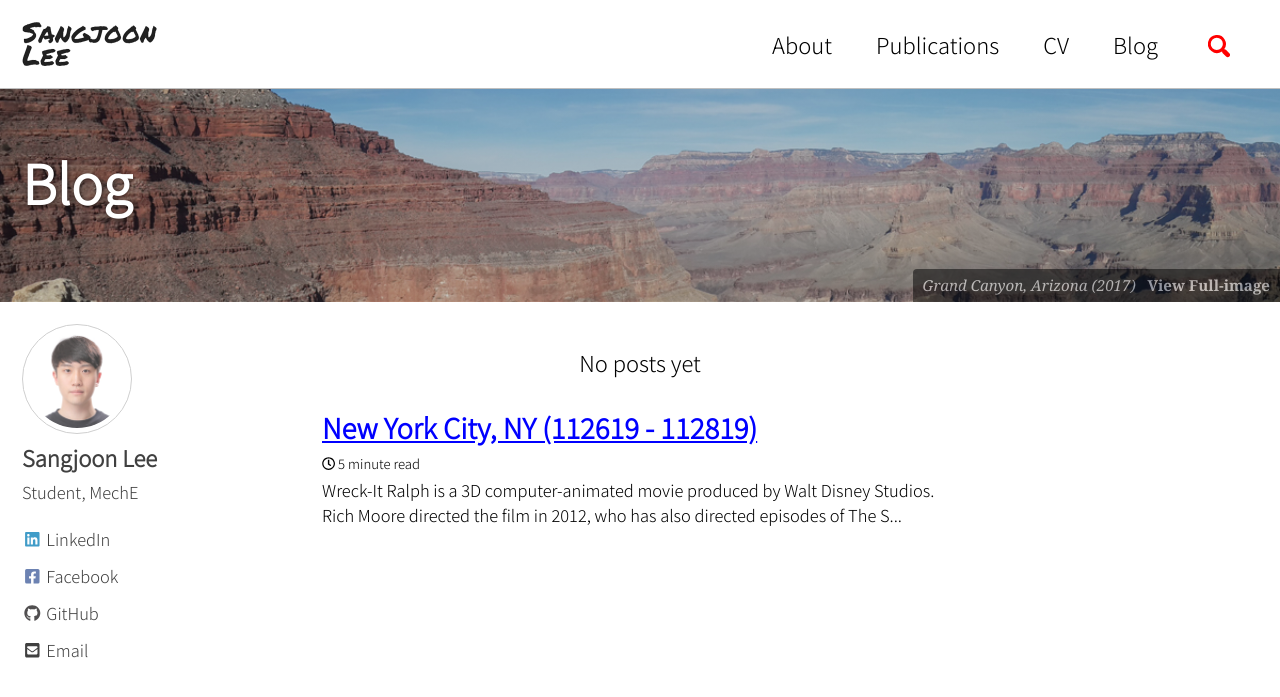
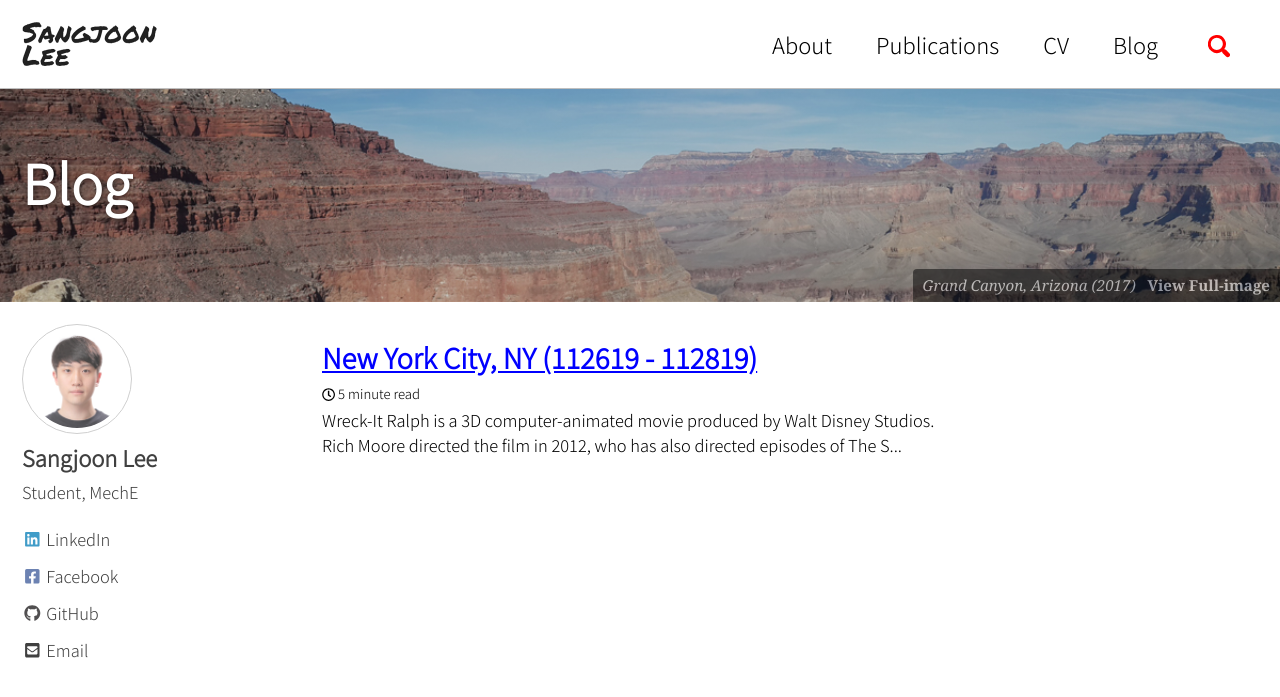
Before and after one commit to jun9303/jun9303.github.io, a Jekyll site: the page built from blog/index.html, in a window 1280 px wide and 900 px high. Shown: the top 697 px of the window. Built offline with Jekyll 4.4.1, drawn with Linux system fonts in a browser that asks for light colours; cached includes are drawn as plain includes; nearby versions of some CDN libraries; the list of posts is cut into pages by our own code.

Commit message:
Signed-off-by: jun9303 <jun9303@gmail.com>

```diff
--- a/blog/index.html
+++ b/blog/index.html
@@ -8,7 +8,7 @@ header:
   caption: "*Grand Canyon, Arizona (2017)* &nbsp; **[View Full-image](/assets/photographs/grand_canyon_arizona_2017.jpg)**"
 ---
 
-<p style="text-align: center;">No posts yet</p>
+<!-- <p style="text-align: center;">No posts yet</p> -->
 
 <style>
 .page__hero--overlay{
```
